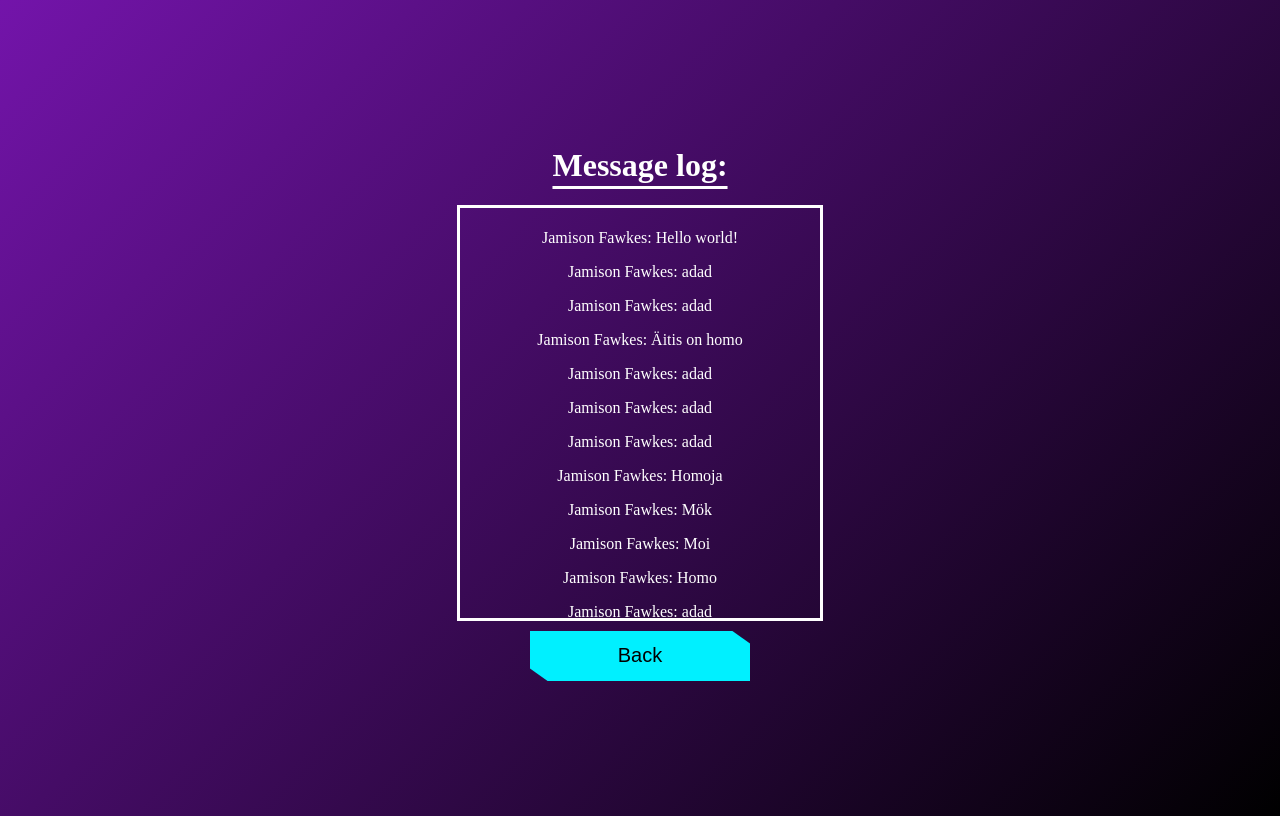
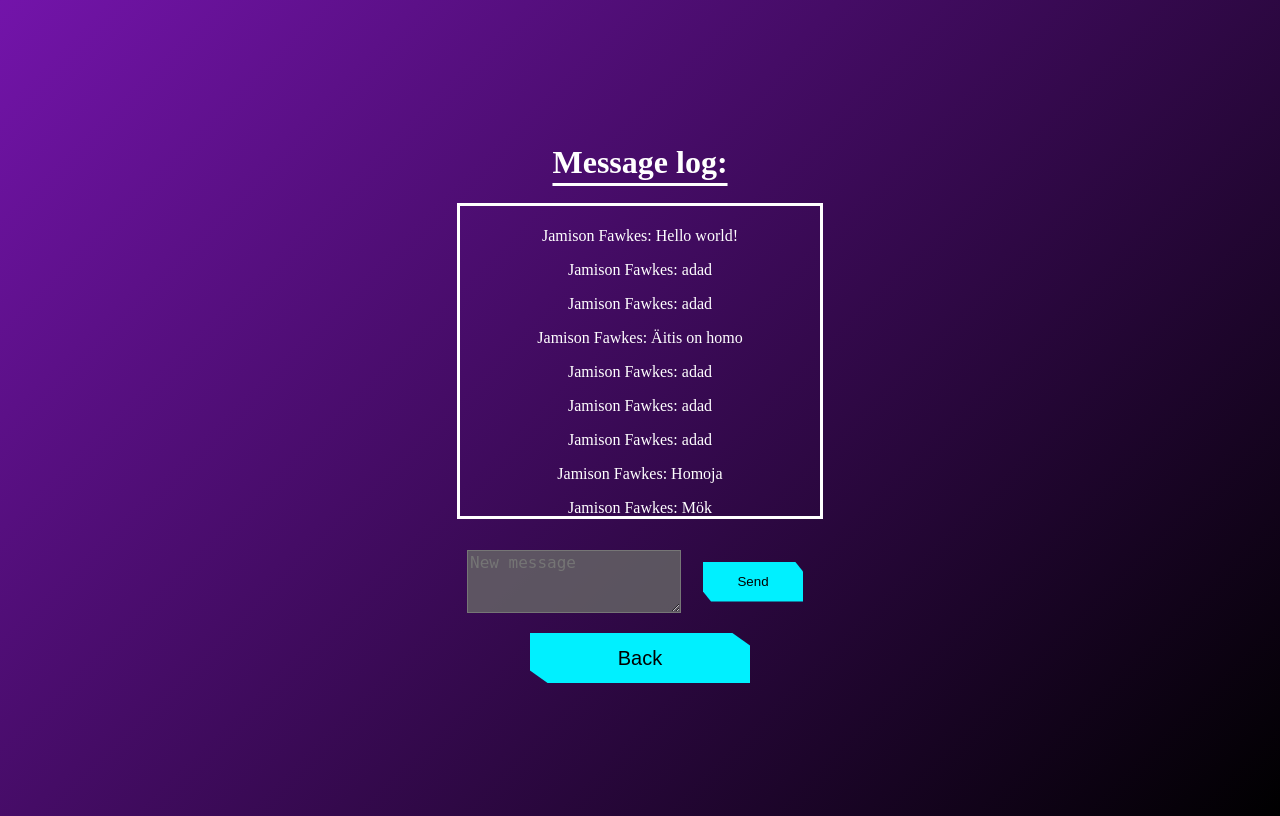
Before and after one commit to Kokke3000/LarpNet, a PHP site: page /LarpNet/SubPages/Messenger/Messenger.php in a window 1280 px wide. Run offline with PHP 8.4, Linux system fonts and the light colour scheme; the visitor is signed in with stand-in values (Sample User, id 1); data comes from the database, SQL or seed files in the repository.

Commit message:
Minor fixes

```diff
--- a/LarpNet/MainPage/main.css
+++ b/LarpNet/MainPage/main.css
@@ -23,6 +23,7 @@
   box-shadow: 0 0 20px rgba(0, 0, 0, 0.2);
   margin: 10px;
   max-width: 60vw;
+  font-family: 'Trebuchet MS';
 }
 
 #News h1 {
@@ -41,7 +42,7 @@
         width: 10px;
     }
 } */
-@import url("https://fonts.googleapis.com/css?family=Barlow|Tomorrow:400,700&display=swap");
+
 
 :root {
   --yellow-color: #fcee09;
@@ -50,7 +51,7 @@
   --blue-color: #00ffff;
 }
 
-@import url("https://fonts.googleapis.com/css?family=Barlow|Tomorrow:400,700&display=swap");
+
 
 :root {
   --yellow-color: #fcee09;
@@ -87,6 +88,7 @@
 
 
 .btn__content a {
+  display: block;
   text-decoration: none;
   color: #ffffff;
 }
--- a/LarpNet/MainPage/main.php
+++ b/LarpNet/MainPage/main.php
@@ -27,11 +27,9 @@
     <button class="btn"><span class="btn__content"><a href="../SubPages/Notes/Notes.php">Notepad</a></span></button>
     <button class="btn"><span class="btn__content"><a href="../SubPages/Messenger/Messenger.php">Messenger</a></span></button>
     <button class="btn"><span class="btn__content"><a href="../SubPages/CrewLog/CrewLog.php">Crew log</a></span></button>
+    <button class="btn" <?php if (isset($style)){echo $style;}?>><span class="btn__content"><a href="../SubPages/Admin/Admin.php">Admin controlls</a></span></button>
 </nav>
 
-  <div id="Admin">
-  <button class="btn" <?php echo $style;?>><span class="btn__content"><a href="../SubPages/Admin/Admin.php">Admin controlls</a></span></button>
-  </div>
 
     <div id="NewsContainer">
       <h1>Intergalactic news:</h1>
--- a/LarpNet/SubPages/CrewLog/LoadCrew.php
+++ b/LarpNet/SubPages/CrewLog/LoadCrew.php
@@ -33,7 +33,7 @@
 
             echo "</img>";
 
-            echo "<h2 style='text-decoration: underline;'>Basic info</h2>";
+            echo "<h2 style='text-decoration: underline;'>Basic info:</h2>";
 
             echo "<p>";
             echo "<label for='InGameName'>Name: </label>";
--- a/LarpNet/SubPages/Messenger/Async.js
+++ b/LarpNet/SubPages/Messenger/Async.js
@@ -1,6 +1,8 @@
+
+
 window.setInterval(function () {
     $("#Chat").load("LoadMessages.php");
-}, 250);
+}, 1000);
 
 //Function to send messages when button is pressed
 $("#Send").click(function () {
--- a/LarpNet/SubPages/Messenger/Messenger.css
+++ b/LarpNet/SubPages/Messenger/Messenger.css
@@ -46,14 +46,13 @@
   text-align: center;
   position: relative;
   top: 20%;
-  height: auto;
+  height: 500px;
   color:  white;
 }
 
 
-
 #Chat {
-  height: 400px;
+  height: 300px;
   width: 350px;
   border-style: solid;
   padding: 5px;
--- a/LarpNet/SubPages/Messenger/Messenger.php
+++ b/LarpNet/SubPages/Messenger/Messenger.php
@@ -12,7 +12,6 @@
 <html>
     <head>
         <link rel="stylesheet" href="Messenger.css">
-        <link rel="stylesheet" href="main.css">
         <meta name="viewport" content="width=device-width, initial-scale=1" />
     </head>
 
@@ -26,7 +25,7 @@
             <h1 id="Title">Message log:</h1>
 
             <div id="Chat">
-
+            </div>
 
             <form id="newmessage" autocomplete="off">
             <div class="textfield">
@@ -36,14 +35,6 @@
             </div>
         </form>
         </div>
-
-
-
-
-
-
-
-        </div>
         <input class="button" type="button" onclick="window.location.href='../../MainPage/main.php';" value="Back"></button>
     </body>
 
--- a/LarpNet/SubPages/PersonalInfo/Personal.css
+++ b/LarpNet/SubPages/PersonalInfo/Personal.css
@@ -3,6 +3,11 @@
     font-family: eli;
   }
 
+#Title {
+  font-family: eli;
+  text-decoration: underline;
+  text-underline-offset: 10px;
+}
 #center {
     text-align: left;
     position: relative;
--- a/LarpNet/SubPages/PersonalInfo/Personal.php
+++ b/LarpNet/SubPages/PersonalInfo/Personal.php
@@ -23,7 +23,7 @@
         <div id="center">
 
             <input type="button" onclick="window.location.href='../../MainPage/main.php';" value="Back"></button>
-            <h1>Personal info</h1>
+            <h1 id="Title">Personal info</h1>
 
             <div id="ImageContainer">
                 <img id="PlayerImage"></img>
```
Lines whose indentation alone changed are shown as unchanged.
